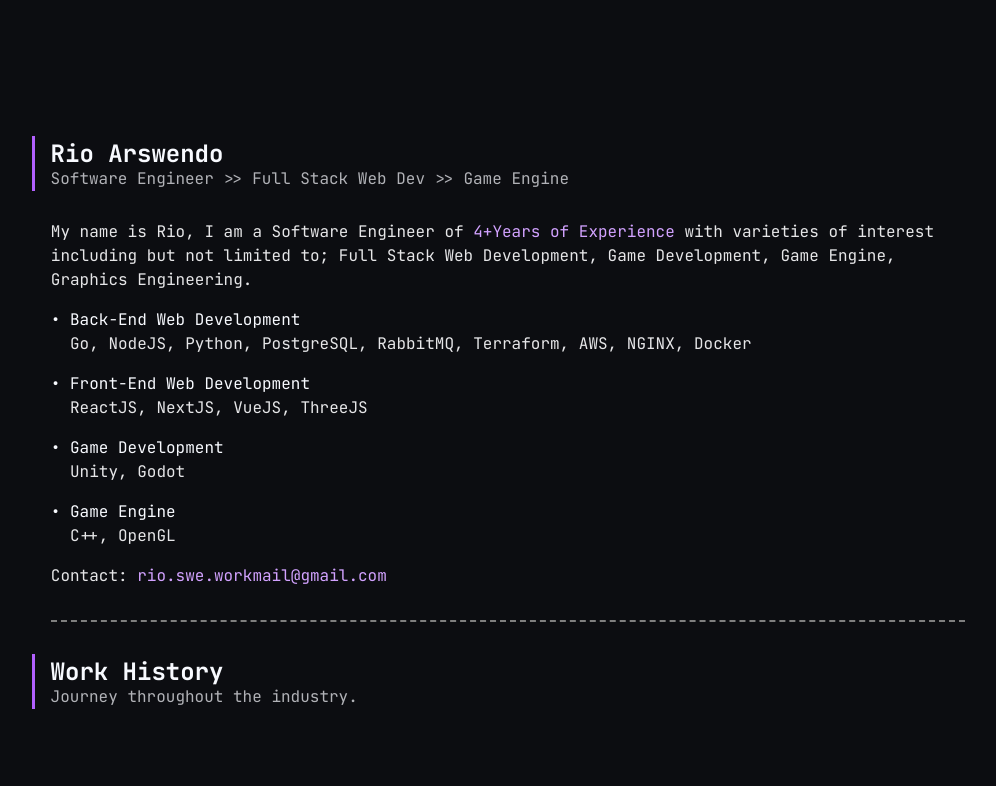
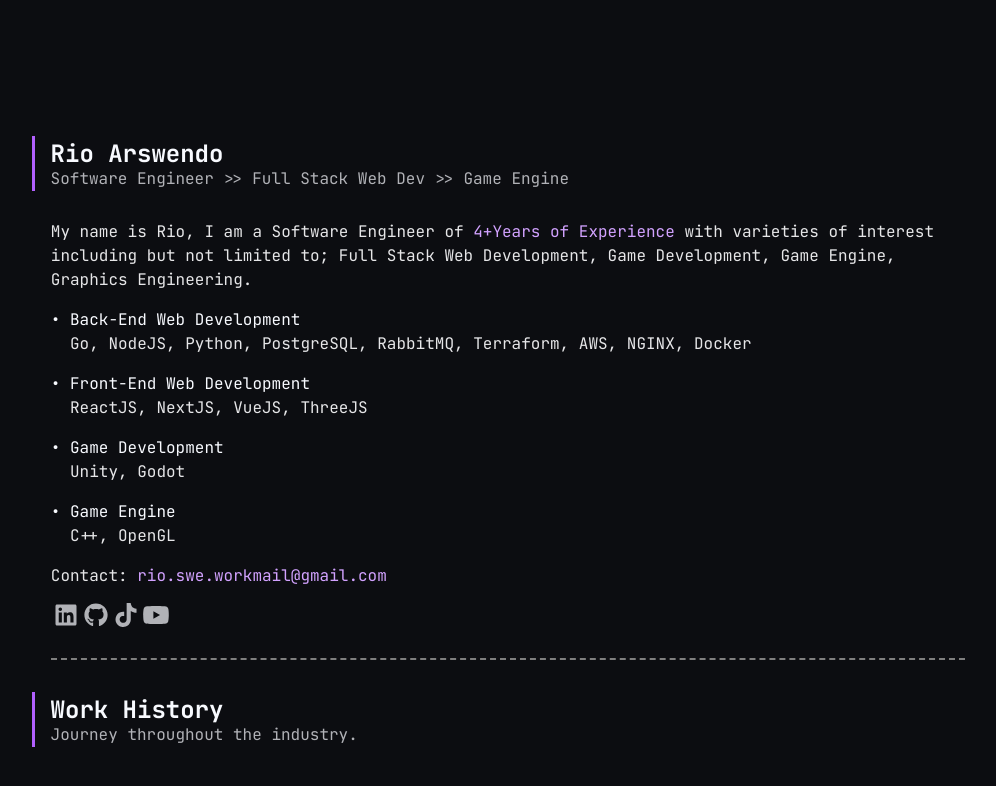
Before and after one commit to Lunarisnia/lunarisnia.github.io, a React (Vite) app: page / in a window 1280 px wide. Shown: the top 786 px of the page, without its empty margins (132-1128 px from the left). Built offline with nearby package versions, Linux system fonts and the light colour scheme.

Commit message:
feat: social media

```diff
--- a/package.json
+++ b/package.json
@@ -10,6 +10,8 @@
     "preview": "vite preview"
   },
   "dependencies": {
+    "@fortawesome/free-brands-svg-icons": "^7.1.0",
+    "@fortawesome/react-fontawesome": "^3.1.0",
     "react": "^19.1.1",
     "react-dom": "^19.1.1"
   },
--- a/src/components/index.tsx
+++ b/src/components/index.tsx
@@ -1,3 +1,4 @@
+export { SocialMedia } from "./social-media/SocialMedia";
 export { SkillSummary } from "./skill-summary/SkillSummary";
 export { TitleCard } from "./title-card/TitleCard";
 export { Card } from "./card/Card";
--- /dev/null
+++ b/src/components/social-media/SocialMedia.module.css
@@ -0,0 +1,42 @@
+@import "../../styles/pallete.css";
+
+.socialMedia {
+	font-size: 1.5rem;
+	margin-top: -0.4rem;
+	margin-bottom: -0.5rem;
+}
+
+.socialMediaIcon {
+	color: var(--text-muted-2);
+	transition: color 0.5s ease
+}
+
+.socialMediaIcon:hover {
+	color: yellow;
+
+	transition: color 0.5s ease;
+}
+
+.linkedIn:hover {
+	color: rgb(14, 118, 168);
+
+	transition: color 0.2s ease;
+}
+
+.github:hover {
+	color: rgb(255, 255, 255);
+
+	transition: color 0.2s ease;
+}
+
+.tiktok:hover {
+	color: hsl(178 70% 43.1%);
+
+	transition: color 0.2s ease;
+}
+
+.youtube:hover {
+	color: rgb(231, 42, 38);
+
+	transition: color 0.2s ease;
+}
--- /dev/null
+++ b/src/components/social-media/SocialMedia.tsx
@@ -0,0 +1,26 @@
+import styles from "./SocialMedia.module.css";
+import { FontAwesomeIcon } from "@fortawesome/react-fontawesome";
+import type React from "react";
+import { faGithub, faLinkedin, faTiktok, faYoutube } from "@fortawesome/free-brands-svg-icons";
+
+export const SocialMedia: React.FC = () => {
+	const linkedInUrl = "https://www.linkedin.com/in/rio-arswendo-rachmad-990a091a9/";
+	const githubUrl = "https://github.com/Lunarisnia";
+	const tiktokUrl = "https://www.tiktok.com/@lunarisnia";
+	const youtubeUrl = "https://www.youtube.com/@Lounarisnia";
+
+	return <div className={`${styles.row} ${styles.socialMedia}`}>
+		<a href={linkedInUrl} target="_blank">
+			<FontAwesomeIcon icon={faLinkedin} className={`${styles.socialMediaIcon} ${styles.linkedIn}`} />
+		</a>
+		<a href={githubUrl} target="_blank">
+			<FontAwesomeIcon icon={faGithub} className={`${styles.socialMediaIcon} ${styles.github}`} />
+		</a>
+		<a href={tiktokUrl} target="_blank">
+			<FontAwesomeIcon icon={faTiktok} className={`${styles.socialMediaIcon} ${styles.tiktok}`} />
+		</a>
+		<a href={youtubeUrl} target="_blank">
+			<FontAwesomeIcon icon={faYoutube} className={`${styles.socialMediaIcon} ${styles.youtube}`} />
+		</a>
+	</div>;
+};
--- a/src/pages/homepage/HomePage.tsx
+++ b/src/pages/homepage/HomePage.tsx
@@ -1,5 +1,5 @@
 import styles from "./HomePage.module.css";
-import { Card, SkillSummary, TitleCard } from "../../components";
+import { Card, SkillSummary, SocialMedia, TitleCard } from "../../components";
 
 export const HomePage: React.FC = () => {
   const backendTools = ["Go", "NodeJS", "Python", "PostgreSQL", "RabbitMQ", "Terraform", "AWS", "NGINX", "Docker"];
@@ -22,6 +22,7 @@
         <p>
           Contact: <a className={`${styles.primaryText1} ${styles.email} ${styles.highlight}`} href="mailto:rio.swe.workmail@gmail.com">rio.swe.workmail@gmail.com</a>
         </p>
+        <SocialMedia />
         <div className={styles.dottedDivider}></div>
         <TitleCard title="Work History" subtitle="Journey throughout the industry." />
       </Card>
--- a/src/styles/pallete.css
+++ b/src/styles/pallete.css
@@ -17,3 +17,9 @@
   --background-3: hsl(228 17.2% 11.7%);
   --background-4: hsl(228 17.2% 31.7%);
 }
+
+.row {
+  display: flex;
+  flex-wrap: wrap;
+  gap: 1rem;
+}
```
Also changed, not shown: 1 other file (tests, documents, lock files or other folders).
